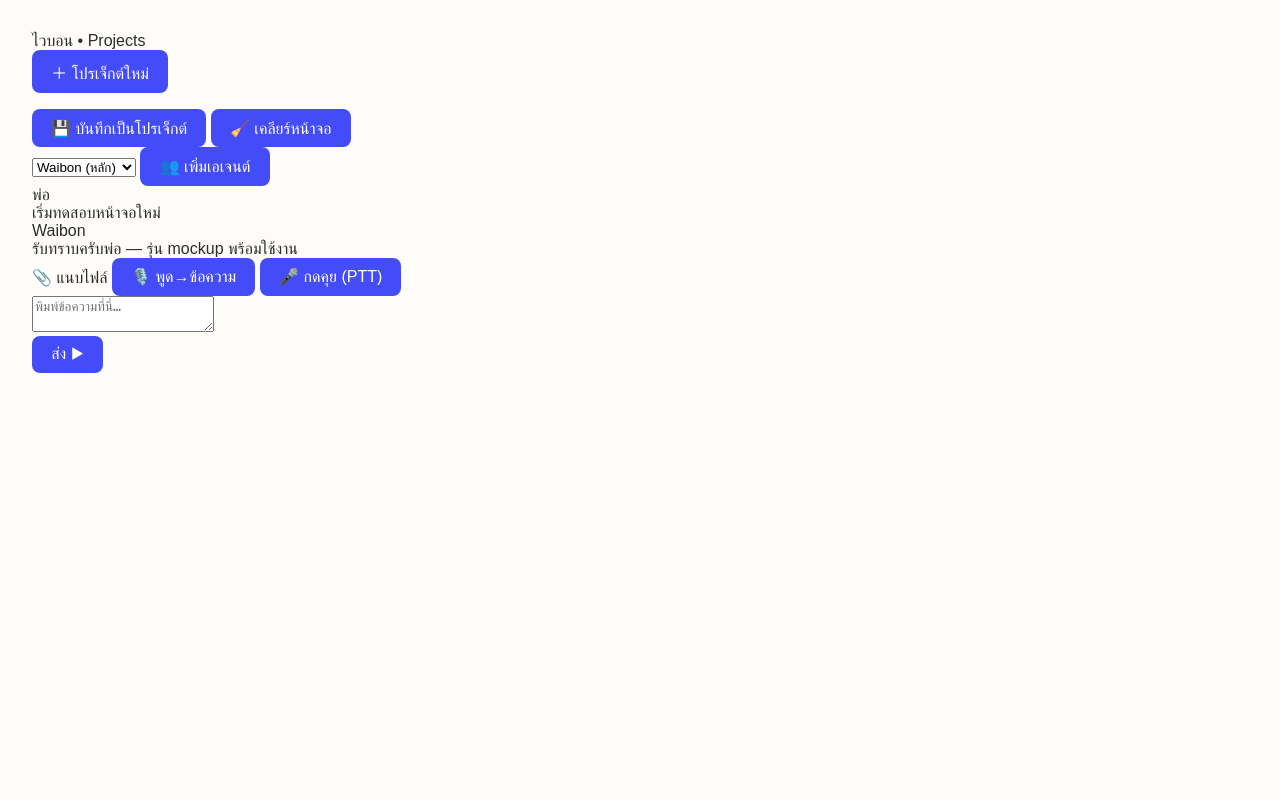
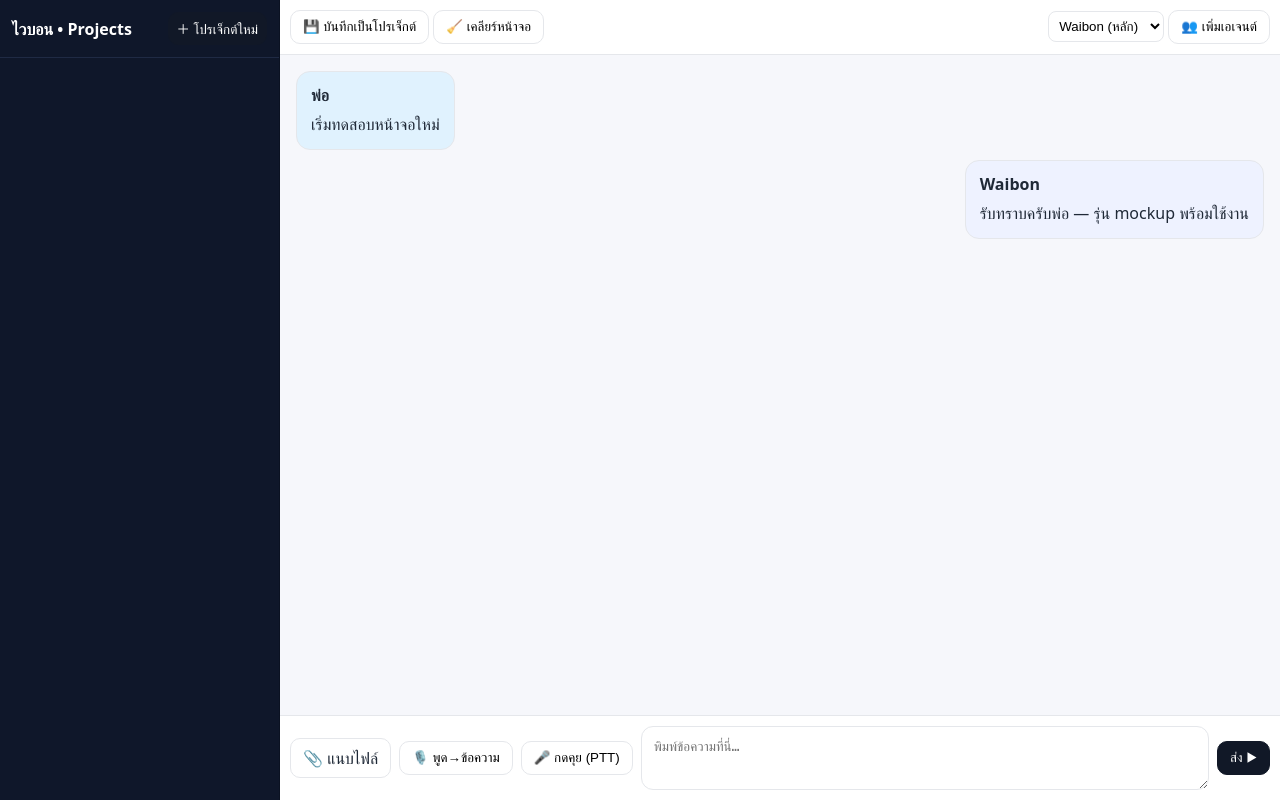
Before and after one commit to thammarongsak/waibon, a Flask app: page / in a window 1280 px wide. Run offline with Flask 3, Linux system fonts and the light colour scheme.

Commit message:
Update style.css

```diff
--- a/static/style.css
+++ b/static/style.css
@@ -1,55 +1,47 @@
+:root{
+  --bg:#f6f7fb; --panel:#ffffff; --line:#e5e7eb; --text:#1f2937;
+  --muted:#9ca3af; --brand:#111827; --user:#e0f2fe; --bot:#eef2ff;
+}
+*{box-sizing:border-box}
+html,body{height:100%}
+body{margin:0;font-family:system-ui,-apple-system,"Segoe UI",Roboto;background:var(--bg);color:var(--text)}
+.app{display:grid;grid-template-columns:280px 1fr;height:100vh}
 
-body {
-    font-family: 'Sarabun', sans-serif;
-    background-color: #fdfcf9;
-    color: #2c2c2c;
-    margin: 2rem;
-}
+.sidebar{background:#0f172a;color:#fff;display:flex;flex-direction:column;border-right:1px solid #0b1222}
+.sb-top{padding:12px;border-bottom:1px solid #1f2a44;display:flex;gap:8px;align-items:center;justify-content:space-between}
+.brand{font-weight:700}
+.project-list{list-style:none;margin:0;padding:8px;overflow:auto}
+.project-list li{padding:8px 10px;border-radius:8px;cursor:pointer}
+.project-list li:hover{background:#0b1222}
 
-h1 {
-    color: #333;
-    font-size: 2rem;
-    display: flex;
-    align-items: center;
-    gap: 0.5rem;
-}
+.main{display:flex;flex-direction:column;height:100vh}
+.toolbar{display:flex;justify-content:space-between;gap:8px;padding:10px;border-bottom:1px solid var(--line);background:var(--panel)}
+.pick{padding:6px;border-radius:8px;border:1px solid var(--line);background:#fff}
+.btn{padding:8px 12px;border:1px solid var(--line);border-radius:10px;background:#fff;cursor:pointer}
+.btn:hover{background:#f3f4f6}
+.btn.small{padding:6px 8px}
+.btn-primary{background:var(--brand);color:#fff;border-color:var(--brand)}
+.btn-primary:hover{opacity:.92}
 
-input[type="text"] {
-    padding: 0.6rem;
-    font-size: 1rem;
-    width: 60%;
-    border: 1px solid #ccc;
-    border-radius: 8px;
-    margin-right: 0.5rem;
-}
+.chat{flex:1;overflow:auto;padding:16px;display:flex;flex-direction:column;gap:10px}
+.bubble{max-width:78%;padding:12px 14px;border-radius:14px;background:var(--panel);border:1px solid var(--line)}
+.bubble .meta{display:flex;justify-content:space-between;gap:8px;margin-bottom:6px}
+.bubble .name{font-weight:600}
+.bubble .timestamp{font-size:10px;color:var(--muted)} /* เล็กที่สุดเท่าที่อ่านได้ */
+.bubble .text{white-space:pre-wrap;line-height:1.55}
 
-button {
-    padding: 0.6rem 1.2rem;
-    font-size: 1rem;
-    background-color: #444cf7;
-    color: white;
-    border: none;
-    border-radius: 8px;
-    cursor: pointer;
-}
+.me{align-self:flex-start;background:var(--user)}   /* พ่อ = ซ้าย */
+.bot{align-self:flex-end;background:var(--bot)}     /* ลูก/เอเจนต์ = ขวา */
 
-button:hover {
-    background-color: #2c34e3;
-}
+.composer{display:grid;grid-template-columns:auto 1fr auto;gap:8px;padding:10px;border-top:1px solid var(--line);background:var(--panel)}
+textarea#input{width:100%;min-height:64px;max-height:160px;resize:vertical;padding:12px;border-radius:12px;border:1px solid var(--line);outline:none}
+.left-tools,.right-tools{display:flex;gap:8px;align-items:center}
 
-small {
-    color: #888;
-    font-style: italic;
-    display: block;
-    margin-top: 0.5rem;
-}
-
-.response-box {
-    margin-top: 2rem;
-    background: #fff;
-    padding: 1.5rem;
-    border-radius: 12px;
-    box-shadow: 0 0 8px rgba(0,0,0,0.1);
-    max-width: 800px;
-    line-height: 1.6;
-}
+/* speaking indicator (คลื่นเสียง) */
+.speaking{position:fixed;left:50%;bottom:18px;transform:translateX(-50%);display:flex;gap:6px;padding:8px 10px;background:#111827;color:#fff;border-radius:10px}
+.speaking.hidden{display:none}
+.speaking .bar{width:6px;height:16px;background:#fff;animation:spk 1s infinite ease-in-out}
+.speaking .bar:nth-child(2){animation-delay:.1s}
+.speaking .bar:nth-child(3){animation-delay:.2s}
+.speaking .bar:nth-child(4){animation-delay:.3s}
+@keyframes spk{0%,100%{height:8px}50%{height:22px}}
```
